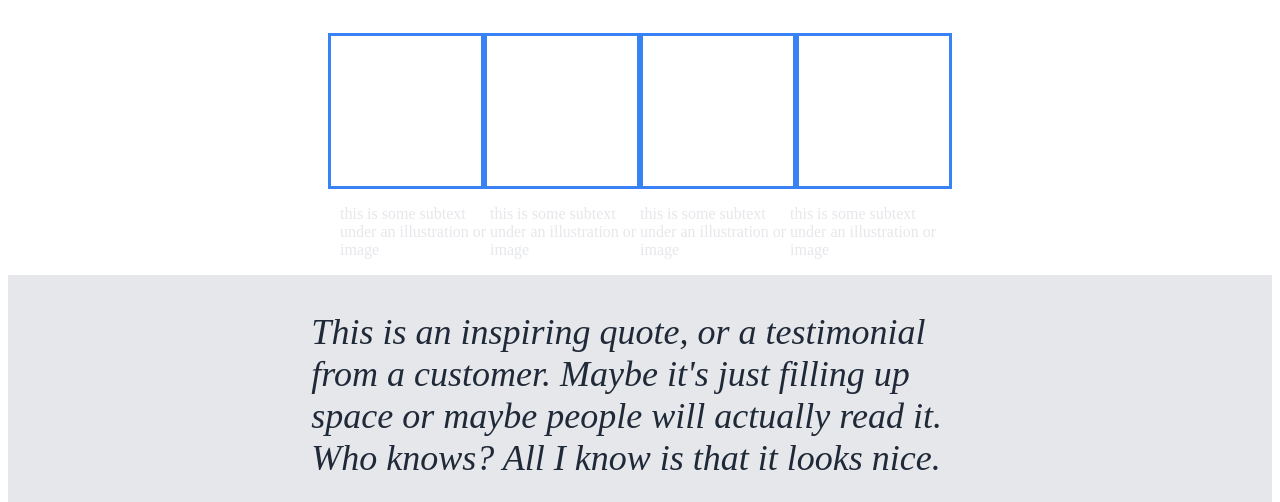
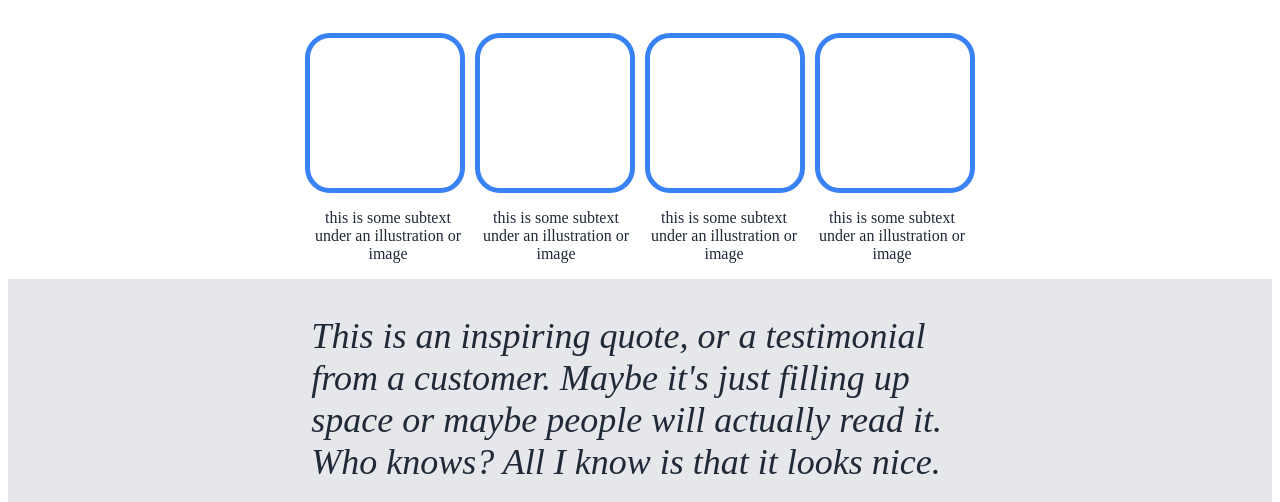
Before and after one commit to niks-programming/webpage-project, a plain HTML site: page index.html in a window 1280 px wide. Shown: the part 298-800 px from the top of the page. Drawn offline with Linux system fonts and the light colour scheme.

Commit message:
Finish sections 2

```diff
--- a/styles.css
+++ b/styles.css
@@ -1,7 +1,6 @@
 body {
     display: flex;
     flex-direction: column;
-    font-family: ;
 }
 
 .section-1 {
@@ -51,9 +50,12 @@ body {
 
 .boxes {
     display: flex;
+    gap: 10px;
 }
 
 .container {
+    border-radius: 25px;
+    border-width: 5px;
     border-color: #3882F6;
     border-style: solid;
     width: 150px;
@@ -62,10 +64,12 @@ body {
 
 .box-text {
     display: flex;
+    gap: 18px;
+    text-align: center;
 }
 
 .box-text > p {
-    color: #E5E7EB;
+    color: #1F2937;
     width: 150px;
 }
 
@@ -106,6 +110,7 @@ body {
 }
 
 .call-to-action {
+    border-radius: 25px;
     background-color: #3882F6;
     display: flex;
     justify-content: space-between;
```
